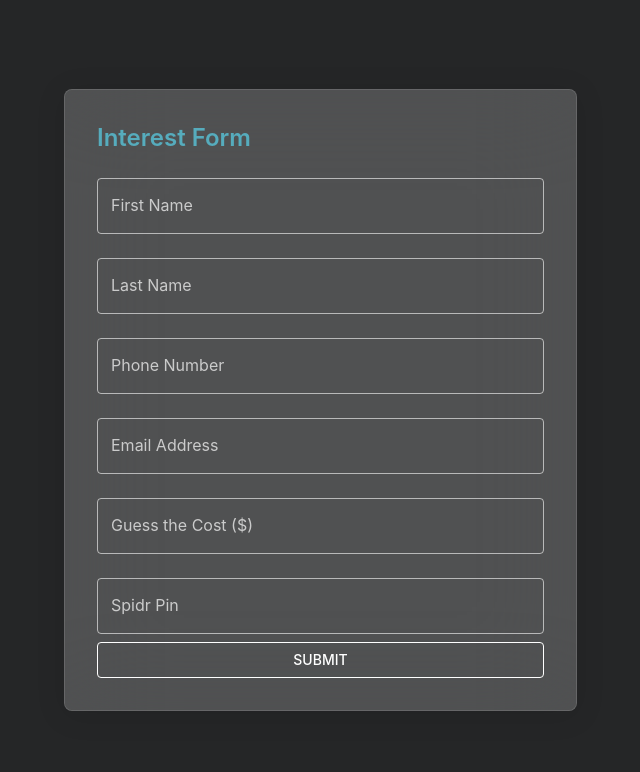
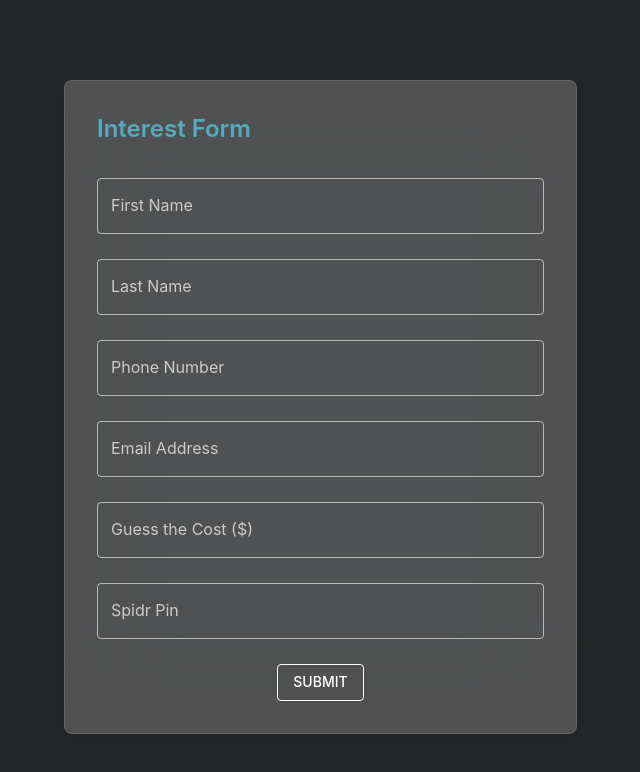
Before and after one commit to rali7196/spidrCodingDemo, a React (Vite) app: page / in a window 1280 px wide. Shown: the top 772 px of the page, without its empty margins (16-656 px from the left). Built offline with nearby package versions, Linux system fonts and the light colour scheme.

Commit message:
color scheme done

```diff
--- a/src/App.css
+++ b/src/App.css
@@ -1,5 +1,6 @@
 /* wrapper */
 .whiteTextField {
+    margin: 0 !important;
 }
 
 /* make the entered text white */
--- a/src/components/InterestForm/InterestForm.module.css
+++ b/src/components/InterestForm/InterestForm.module.css
@@ -15,6 +15,7 @@
     display: flex;
     flex-direction: column;
     min-width: 150%;
+    gap: 25px;
 }
 
 .hollowButton {
@@ -25,10 +26,11 @@
     border: 1px solid white !important;
     border-radius: 4px;
     transition: border-color 0.2s ease, color 0.2s ease;
-    width: 100%;
+    transition: color 0.2s ease, border-color 0.2s ease !important;
+    width: fit-content;
 }
 
 .hollowButton:hover {
-    border-color: #56acbd;
-    color: #56acbd;
+    border-color: #56acbd !important;
+    color: #56acbd !important;
 }
--- a/src/components/InterestForm/InterestForm.tsx
+++ b/src/components/InterestForm/InterestForm.tsx
@@ -131,6 +131,10 @@ const InterestForm: React.FC = () => {
 
             <PinField submitted={submitted} setSubmitted={setSubmitted} />
 
+            <div style={{
+                display: "flex",
+                justifyContent: "center"
+            }}>
                 <Button
                     variant="outlined"
                     className={styles['hollowButton']}
@@ -138,6 +142,7 @@ const InterestForm: React.FC = () => {
                 >
                     Submit
                 </Button>
+            </div>
         </Box>
     );
 };
```
Also changed, not shown: public/spidr-logo.png (added). Lines whose indentation alone changed are shown as unchanged.
